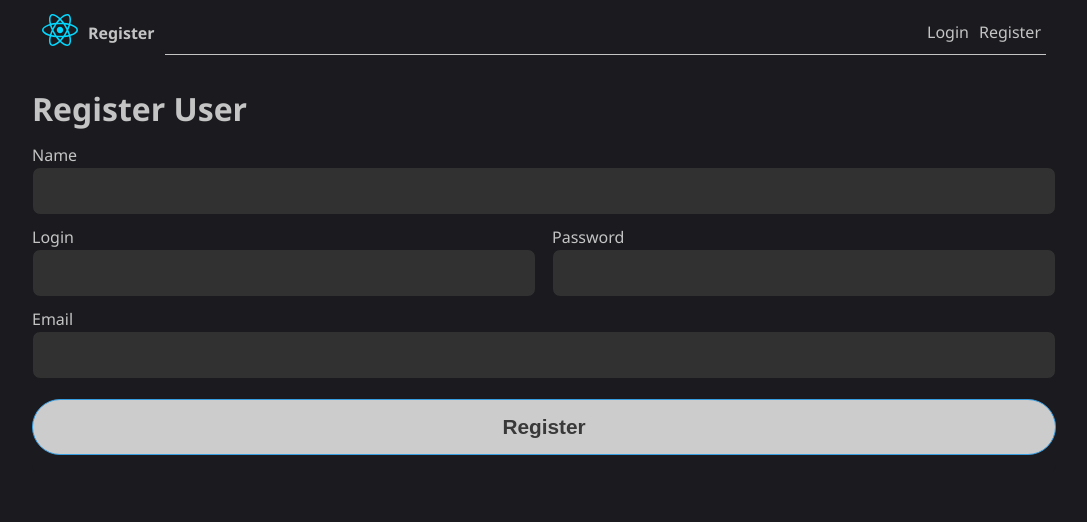
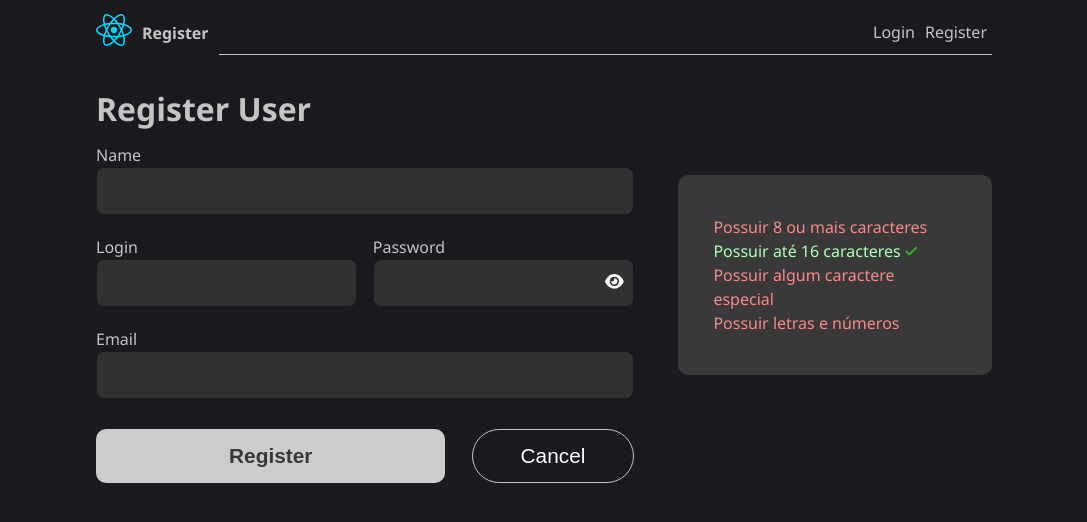
Before and after one commit to rafaelmagalhaesguedes/ReactForm, a React (Vite) app: page / in a window 1280 px wide. Shown: the top 522 px of the page, without its empty margins (96-1183 px from the left). Built offline with nearby package versions, Linux system fonts and the light colour scheme.

Commit message:
add PasswordToogleButton and ValidatePassword

```diff
--- a/package.json
+++ b/package.json
@@ -10,6 +10,9 @@
     "preview": "vite preview"
   },
   "dependencies": {
+    "@fortawesome/fontawesome-svg-core": "^6.4.2",
+    "@fortawesome/free-solid-svg-icons": "^6.4.2",
+    "@fortawesome/react-fontawesome": "^0.2.0",
     "react": "^18.2.0",
     "react-dom": "^18.2.0",
     "uuid": "^9.0.0",
--- /dev/null
+++ b/src/components/PasswordToggleButton.tsx
@@ -0,0 +1,25 @@
+import { FontAwesomeIcon } from '@fortawesome/react-fontawesome';
+import { faEye, faEyeSlash } from '@fortawesome/free-solid-svg-icons';
+
+type PassToggleBtnProps = {
+  passwordType: boolean;
+  onClick: () => void;
+};
+
+function PasswordToggleButton({ passwordType, onClick }: PassToggleBtnProps) {
+  return (
+    <div className="password-toggle-button">
+      <button
+        className="toogle-button"
+        id="togglePassword"
+        data-testid="show-hide-form-password"
+        type="button"
+        onClick={ onClick }
+      >
+        <FontAwesomeIcon size="lg" icon={passwordType ? faEyeSlash : faEye} />
+      </button>
+    </div>
+  );
+}
+
+export default PasswordToggleButton;
--- /dev/null
+++ b/src/components/PasswordValidate.tsx
@@ -0,0 +1,20 @@
+import { FontAwesomeIcon } from '@fortawesome/react-fontawesome';
+import { faCheck } from '@fortawesome/free-solid-svg-icons';
+
+type PasswordValidateProps = {
+  valid: boolean;
+  text: string;
+};
+
+function PasswordValidate({ valid, text }: PasswordValidateProps) {
+  const className = valid ? 'valid-password-check' : 'invalid-password-check';
+
+  if (className === 'valid-password-check'){
+    return <div className={ `password-check ${className}` }>
+      {text} <FontAwesomeIcon icon={ faCheck } size="sm" style={{color: "#2fc125",}} />
+    </div>;
+  }
+  return <div className={ `password-check ${className}` }>{text}</div>;
+}
+
+export default PasswordValidate;
--- a/src/components/RegisterUser.tsx
+++ b/src/components/RegisterUser.tsx
@@ -1,6 +1,8 @@
 import { ChangeEvent, useEffect, useState } from 'react';
 import { LoginData } from '../type.';
 import { v4 as uuid } from 'uuid';
+import PasswordValidate from './PasswordValidate';
+import PasswordToggleButton from './PasswordToggleButton';
 
 function RegisterUser() {
   const initialFormData: LoginData = {
@@ -17,6 +19,19 @@ function RegisterUser() {
 
   const [button, setButton] = useState(false);
 
+  const [lengthPassword, setLengthPassword] = useState(false);
+  const [maxLengthPassword, setMaxLengthPassword] = useState(false);
+  const [specialCharacter, setSpecialCharacter] = useState(false);
+  const [LettersAndNumbers, setLettersAndNumbers] = useState(false);
+
+  // Button Show Password
+  const [passwordType, setPasswordType] = useState(false); // Mudando o nome e o tipo para booleano
+
+  // Button Show Password State
+  const togglePasswordVisibility = () => {
+    setPasswordType((prevVisible) => !prevVisible);
+  };
+
   const handleChange = (e: ChangeEvent<HTMLInputElement>) => {
     const { name, value } = e.target;
     setFormData((prevData) => ({ ...prevData, [name]: value }));
@@ -31,7 +46,12 @@ function RegisterUser() {
     const valida = validateForms(formData.password);
     setButton(!valida);
 
-  },[formData]);
+    setLengthPassword(formData.password.length > 8);
+    setMaxLengthPassword(formData.password.length < 17);
+    setSpecialCharacter(/[!@#$%^&*()_+{}[\]:;<>,.?~\\/-]/.test(formData.password));
+    setLettersAndNumbers(/^(?=.*[a-zA-Z])(?=.*\d).+$/.test(formData.password));
+
+  },[formData, lengthPassword, specialCharacter, LettersAndNumbers, maxLengthPassword]);
 
   const handleSubmit = (e: ChangeEvent<HTMLFormElement>) => {
     e.preventDefault();
@@ -48,8 +68,9 @@ function RegisterUser() {
 
   return (
     <form id="form" onSubmit={handleSubmit}>
-      <h2>Register User</h2>
-      <div>
+      <div className="inputs-form">
+        <h2 className="title-form">Register User</h2>
+        <div className="input-box">
           <label>Name</label>
           <input
             type="text"
@@ -59,8 +80,8 @@ function RegisterUser() {
             onChange={handleChange}
           />
         </div>
-      <div className="inputs-box">
-        <div>
+        <div className="inputs-login-pass">
+          <div className="input-box">
             <label>Login</label>
             <input
               id="login"
@@ -69,18 +90,23 @@ function RegisterUser() {
               onChange={handleChange}
             />
           </div>
-        <div>
+          <div className="input-box">
             <label>Password</label>
             <input
-            type="password"
+              type={passwordType ? 'text' : 'password'}
               id="password"
               name="password"
               value={formData.password}
               onChange={handleChange}
             />
           </div>
+          <PasswordToggleButton
+              passwordType={ passwordType }
+              onClick={ togglePasswordVisibility }
+            />
         </div>
-      <div>
+
+        <div className="input-box">
           <label>Email</label>
           <input
             type="email"
@@ -90,9 +116,36 @@ function RegisterUser() {
             onChange={handleChange}
           />
         </div>
+      </div>
 
-      <div className="form-buttons">
-        <button disabled={ button } type="submit">Register</button>
+
+      <div className="password-validate">
+
+        <PasswordValidate
+          valid={ lengthPassword }
+          text="Possuir 8 ou mais caracteres"
+        />
+
+        <PasswordValidate
+          valid={ maxLengthPassword }
+          text="Possuir até 16 caracteres"
+        />
+
+        <PasswordValidate
+          valid={ specialCharacter }
+          text="Possuir algum caractere especial"
+        />
+
+        <PasswordValidate
+          valid={ LettersAndNumbers }
+          text="Possuir letras e números"
+        />
+
+      </div>
+
+      <div className="buttons-form">
+        <button className="register-button" disabled={ button } type="submit">Register</button>
+        <button className="clear-button" type="reset">Cancel</button>
       </div>
     </form>
   );
--- a/src/index.css
+++ b/src/index.css
@@ -15,7 +15,6 @@ body {
 
 .container {
   width: 100%;
-  height: 100vh;
   display: flex;
   flex-direction: column;
   align-items: center;
@@ -34,15 +33,14 @@ header {
 .wrapper-header {
   display: flex;
   justify-content: space-between;
-  width: 80%;
+  width: 70%;
   align-items: center;
-  padding: 10px;
+  padding: 10px 0;
 }
 
 .logo > img {
   margin: 0;
   padding: 0;
-
 }
 
 .title > h1 {
@@ -80,34 +78,67 @@ main {
   align-items: center;
   width: 100%;
   border-radius: 5px;
+  margin: 20px 0;
 }
 
 section {
-  width: 80%;
+  width: 70%;
   height: auto;
-  margin: 20px 0;
-  display: flex;
-  justify-content: space-around;
-  align-items: center;
-  background-color: #1a1a1F;
-  border-bottom-left-radius: 10px;
-  border-bottom-right-radius: 10px;
 }
 
 form {
+  display: flex;
+  flex-flow: row wrap;
   width: 100%;
+  justify-content: space-between;
 }
 
-form > h2 {
+.inputs-form {
+  width: 60%;
+  margin-bottom: 20px;
+}
+
+.password-validate {
+  width: 35%;
+  height: 200px;
+  margin-top: 90px;
+  border-radius: 10px;
+  background-color: #3a3939;
+  display: flex;
+  flex-direction: column;
+  justify-content: center;
+  padding: 0 35px;
+}
+
+.password-check {
+  border-radius: 10px;
+}
+
+.password-toggle-button {
+  margin-top: 48px;
+  position: absolute;
+  background-color:#323131;
+}
+
+.toogle-button {
+  border: none;
+  background-color:#323131;
+  color: white;
+  position: absolute;
+  cursor: pointer;
+  right: 10px;
+}
+
+.title-form {
   margin-bottom: 10px;
   font-size: 2rem;
 }
 
-form > div {
+.input-box {
   margin: 10px 0;
 }
 
-form > div > input {
+input {
   display: block;
   width: 100%;
   height: 3rem;
@@ -120,45 +151,30 @@ form > div > input {
   color: #FFF;
 }
 
-.inputs-box {
+.inputs-login-pass {
   width: 100%;
   display: flex;
-  justify-content: space-between;
+  justify-content: right;
   gap: 1rem;
 }
 
-.inputs-box > div {
+.input-box {
   display: flex;
   flex-direction: column;
   width: 100%;
 }
 
-.inputs-box > div > input {
-  display: block;
-  width: 100%;
-  height: 3rem;
-  border-radius: 8px;
-  border: 1px solid #1a1a1F;
-  outline: 0;
-  padding: 0 10px;
-  font-size: 1rem;
-  background-color: #323131;
-  color: #FFF;
+.buttons-form {
+  display: flex;
+  flex-direction: row;
+  width: 60%;
+  justify-content: space-between;
 }
 
-.form-buttons {
-  display: flex;
-  flex-direction: row;
-  width: 100%;
-  justify-content: space-between;
-  gap: 1rem;
-  margin: 20px 0;
-}
-
-.form-buttons > button {
-  width: 100%;
+.register-button {
+  width: 65%;
   padding: 15px;
-  border-radius: 50px;
+  border-radius: 10px;
   border: 1px solid #379ee2;
   color:beige;
   cursor: pointer;
@@ -167,10 +183,21 @@ form > div > input {
   background-color:  #379ee2;
 }
 
-button:disabled {
+.register-button:disabled {
   background-color: #ccc;
   color: #3a3939;
   cursor: not-allowed;
+  border: none;
+}
+
+.clear-button {
+  width: 30%;
+  background-color: #1a1a1F;
+  border-radius: 50px;
+  border: 1px solid #c4c4c4;
+  color: white;
+  font-size: 1.3rem;
+  cursor: pointer;
 }
 
 button:hover {
@@ -179,36 +206,63 @@ button:hover {
   border: 1px solid #c4c4c4;
 }
 
-.image-section > img {
-  width: 400px;
-  padding: 50px;
+.valid-password-check {
+  color: #aeffb6;
 }
+
+.invalid-password-check {
+  color: #f58989;
+}
+
 
 @media only screen and (max-width: 768px) {
 
   .wrapper-header {
     width: 100%;
-    padding: 10px;
+    padding: 20px;
+  }
+
+  main {
+    padding: 0;
+    margin: 0;
   }
 
   section {
     width: 100%;
     height: auto;
     flex-direction: column;
-    padding: 20px;
   }
 
   form {
-    padding: 0;
-    margin-bottom: 50px;
+    width: 100%;
+    padding: 20px;
+    flex-flow: column;
+  }
+  .password-validate {
+    width: 35%;
+    height: 200px;
+    margin-top: 90px;
+    border-radius: 10px;
+    background-color: #3a3939;
+    display: flex;
+    flex-direction: column;
+    justify-content: center;
+    padding: 0 35px;
   }
 
-  .image-section {
+  .inputs-form {
     width: 100%;
   }
 
-  .image-section > img {
+  .password-validate {
     width: 100%;
-    padding: 20px;
+    margin: 20px 0;
+    padding: 25px 45px;
+    height: auto;
+  }
+
+  .buttons-form {
+    width: 100%;
+    margin: 20px 0;
   }
 }
```
Also changed, not shown: 1 other file (tests, documents, lock files or other folders). Lines whose indentation alone changed are shown as unchanged.
